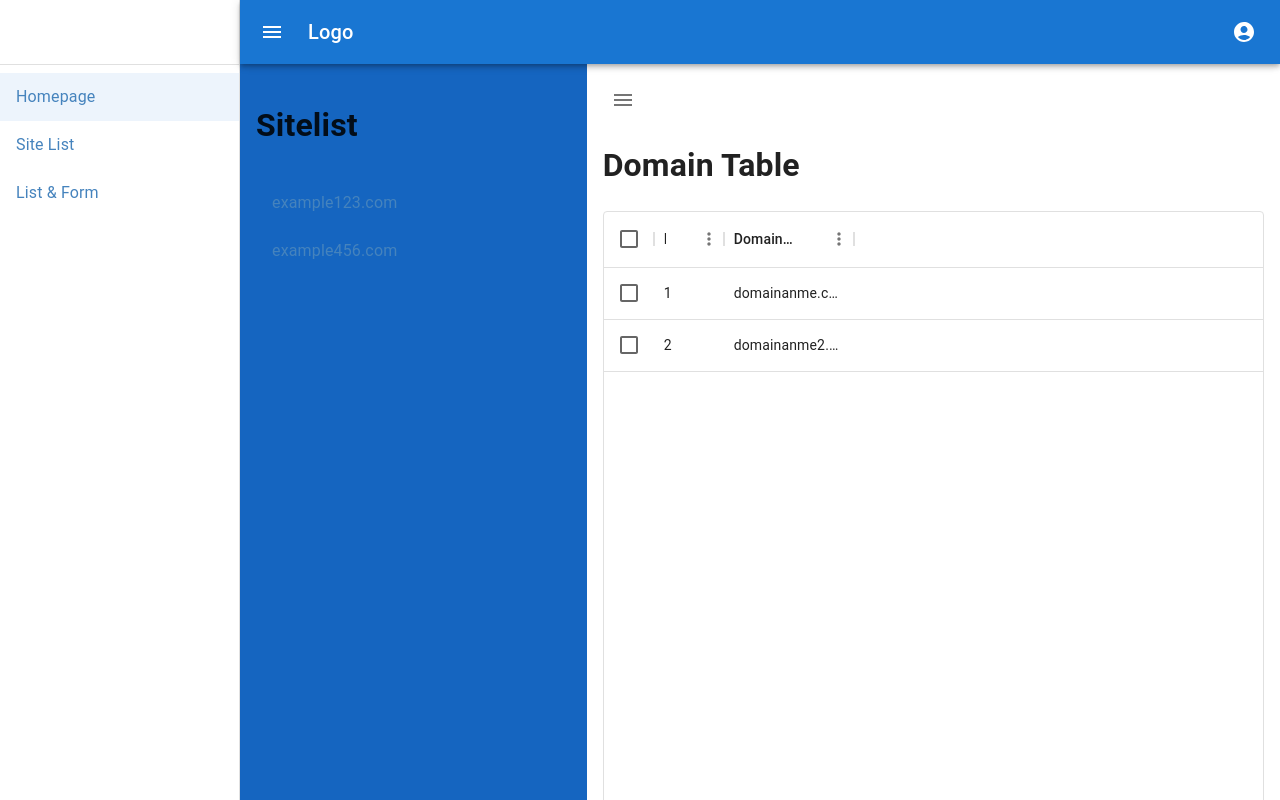
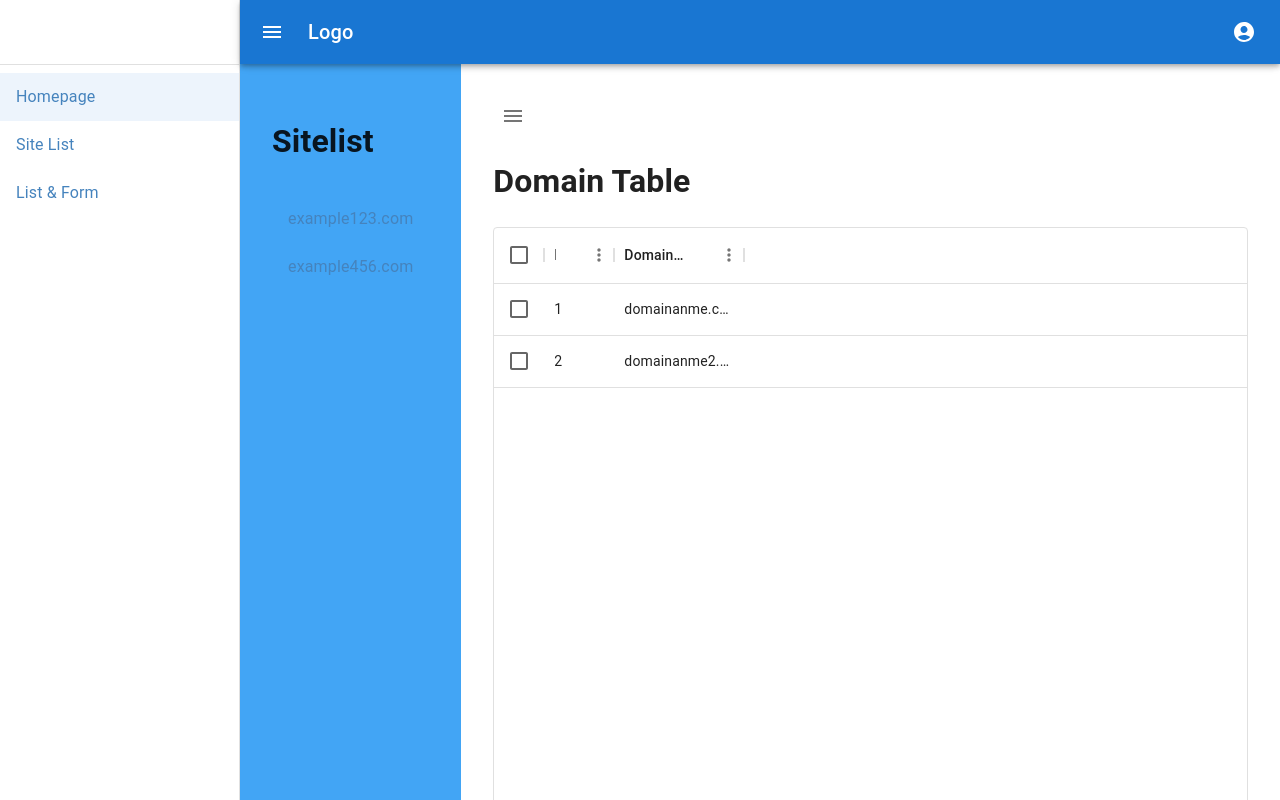
Before and after one commit to weimeihsu/MERN, a React (Vite) app in the folder client/: page /sitelist in a window 1280 px wide. Shown: the top 800 px of the page. Built offline with nearby package versions, Linux system fonts and the light colour scheme.

Commit message:
toggle site list panel

```diff
--- a/client/src/pages/SiteDomain.jsx
+++ b/client/src/pages/SiteDomain.jsx
@@ -1,6 +1,7 @@
 import { useState } from 'react'
-import Grid from '@mui/material/Grid'
 import Collapse from '@mui/material/Collapse'
+import Container from '@mui/material/Container'
+import Box from '@mui/material/Box'
 
 import DomainTable from '../component/DomainTable'
 import SiteList from '../component/SiteList'
@@ -11,14 +12,12 @@ const SiteDomain = () => {
         setIsOpen(isOpen => !isOpen)
     }
     return (
-        <Grid container fluid sx={{height: '100vh'}}>
+        <Container sx={{display: 'flex', flexDirection: 'row'}} disableGutters>
+            <Collapse in={isOpen} orientation="horizontal">
+            <Box sx={{ backgroundColor: 'primary.light', p:4 }} height="100vh"><SiteList/></Box></Collapse>
 
-            <Grid item xs={4} sx={{ backgroundColor: 'primary.dark', padding: '16px' }} ><Collapse in={isOpen} orientation="horizontal"><SiteList/></Collapse></Grid>
-
-
-
-            <Grid item xs={8} sx={{ padding: '16px' }} ><DomainTable toggleSitePanel={toggleSitePanel}/></Grid>
-        </Grid>
+            <Box sx={{ p:4,flexGrow: 1 }} ><DomainTable toggleSitePanel={toggleSitePanel}/></Box>
+        </Container>
      );
 }
 
```
